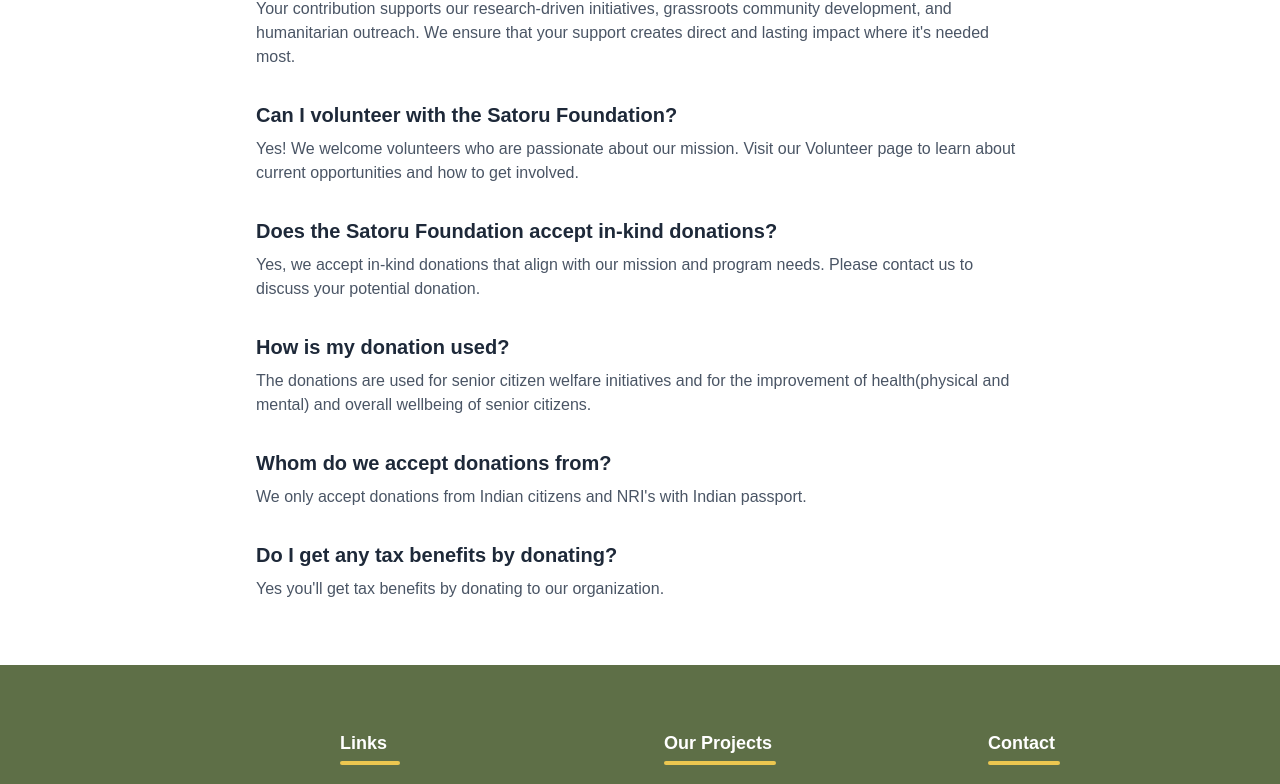
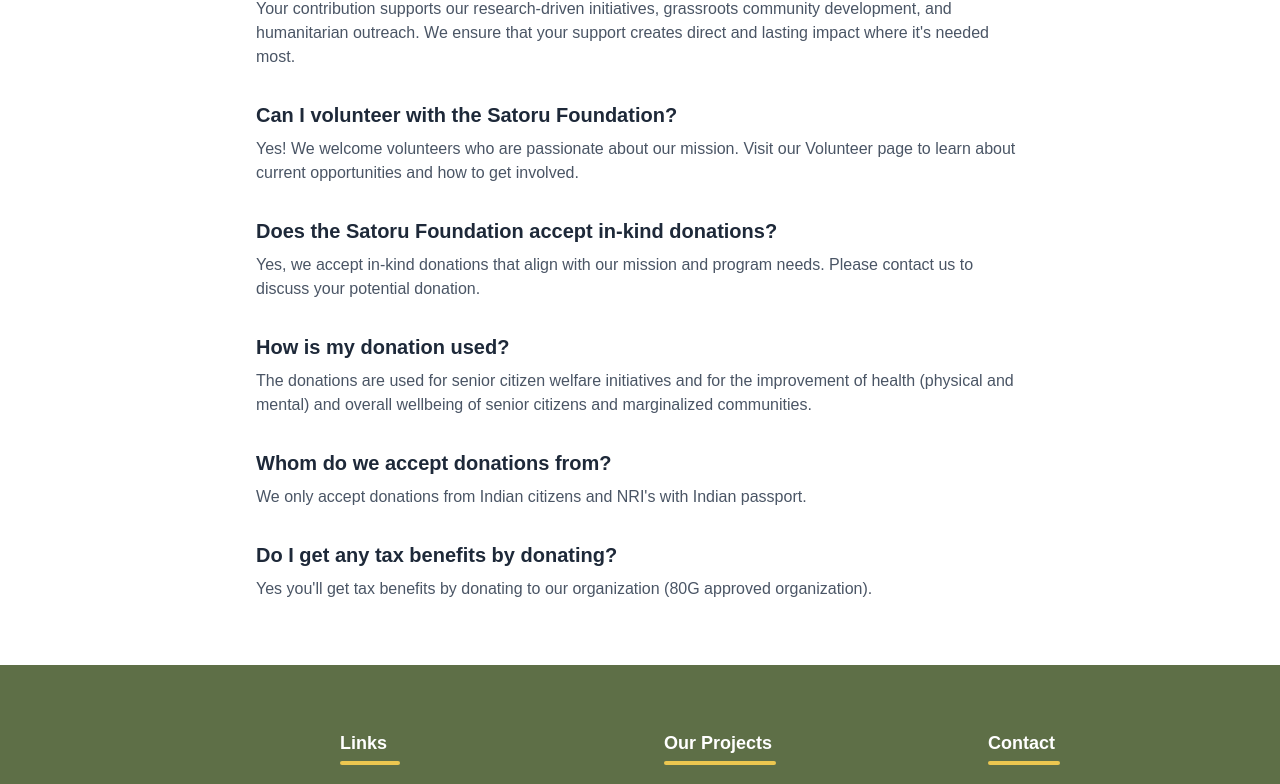
Before and after one commit to Satoru-Foundation/web, a Next.js app: page /contact in a window 1280 px wide. Shown: the part 2035-2819 px from the top of the page. Built offline with nearby package versions, Linux system fonts and the light colour scheme.

Commit message:
Made changes to the projects,what-we-do,contact-page

```diff
--- a/src/app/components/What-do-we-do.jsx
+++ b/src/app/components/What-do-we-do.jsx
@@ -30,7 +30,7 @@
     id: 4,
     title: "Rights Awareness",
     image: "/whatdowedo/rights.jpg",
-    oneLiner: "Rights Awareness",
+    oneLiner: "Rights awareness",
     description: "We educate seniors about their rights and welfare schemes through legal awareness workshops and accessible, multilingual resources.",
   },
 ]
--- a/src/app/contact/page.js
+++ b/src/app/contact/page.js
@@ -23,7 +23,7 @@
         <div className="container mx-auto px-4 max-w-3xl space-y-4 text-base md:text-lg leading-relaxed">
           <p><strong>Organisation Name:</strong> SATORU FOUNDATION™</p>
           <p>Legal Compliance: Non-Profit Organisation, Registered under Section 8 of the Companies Act, 2013,</p>
-          <p>Recognized By Ministry of Corporate Affairs, Government of India,Niti Aayog.</p>
+          <p>Recognized By Ministry of Corporate Affairs, Government of India, Niti Aayog.</p>
           <p>Our main registered office located in Hyderabad, Telangana state, India</p>
           <p><strong>CIN:</strong>  U72200TS2024NPL189603</p>
           <p><strong>Darpan:</strong>  TS/2024/0454519</p>
@@ -72,7 +72,7 @@
                 How is my donation used?
               </h3>
               <p className="text-gray-600">
-                The donations are used for senior citizen welfare initiatives and for the improvement of health(physical and mental) and overall wellbeing of senior citizens.
+                The donations are used for senior citizen welfare initiatives and for the improvement of health (physical and mental) and overall wellbeing of senior citizens and marginalized communities.
               </p>
             </div>
             <div>
@@ -88,7 +88,7 @@
                 Do I get any tax benefits by donating?
               </h3>
               <p className="text-gray-600">
-                Yes you'll get tax benefits by donating to our organization.
+                Yes you'll get tax benefits by donating to our organization (80G approved organization).
               </p>
             </div>
           </div>
--- a/src/app/projects/ActiveIndia/page.js
+++ b/src/app/projects/ActiveIndia/page.js
@@ -59,7 +59,7 @@
             <div className="bg-white border shadow-md rounded-xl p-6 space-y-3">
               <h3 className="text-xl font-bold text-[#5e6f47]">Progress till date</h3>
               <p><strong>Current Status:</strong> Data collection is in progress</p>
-              <p><strong>Impact:</strong> 200</p>
+              <p><strong>Impact:</strong> 200 people</p>
             </div>
           </div>
         </div>
--- a/src/app/projects/Gaman/page.js
+++ b/src/app/projects/Gaman/page.js
@@ -63,7 +63,7 @@
                 <strong>Telangana:</strong> Hyderabad, Ranga Reddy, Sanga Reddy, Nalgonda
               </p> */}
               <p><strong>Current Status:</strong> Data collection is in progress</p>
-              <p><strong>Impact:</strong>1000</p>
+              <p><strong>Impact:</strong> 1000 people</p>
             </div>
           </div>
         </div>
--- a/src/app/projects/Madavi/page.js
+++ b/src/app/projects/Madavi/page.js
@@ -64,7 +64,7 @@
                 <strong>Telangana:</strong> Hyderabad, Ranga Reddy, Sanga Reddy, Nalgonda
               </p>
               <p><strong>Current Status:</strong> Data analysis in progress</p>
-              <p><strong>Impact:</strong>200</p>
+              <p><strong>Impact:</strong> 200 people</p>
             </div>
           </div>
         </div>
```
